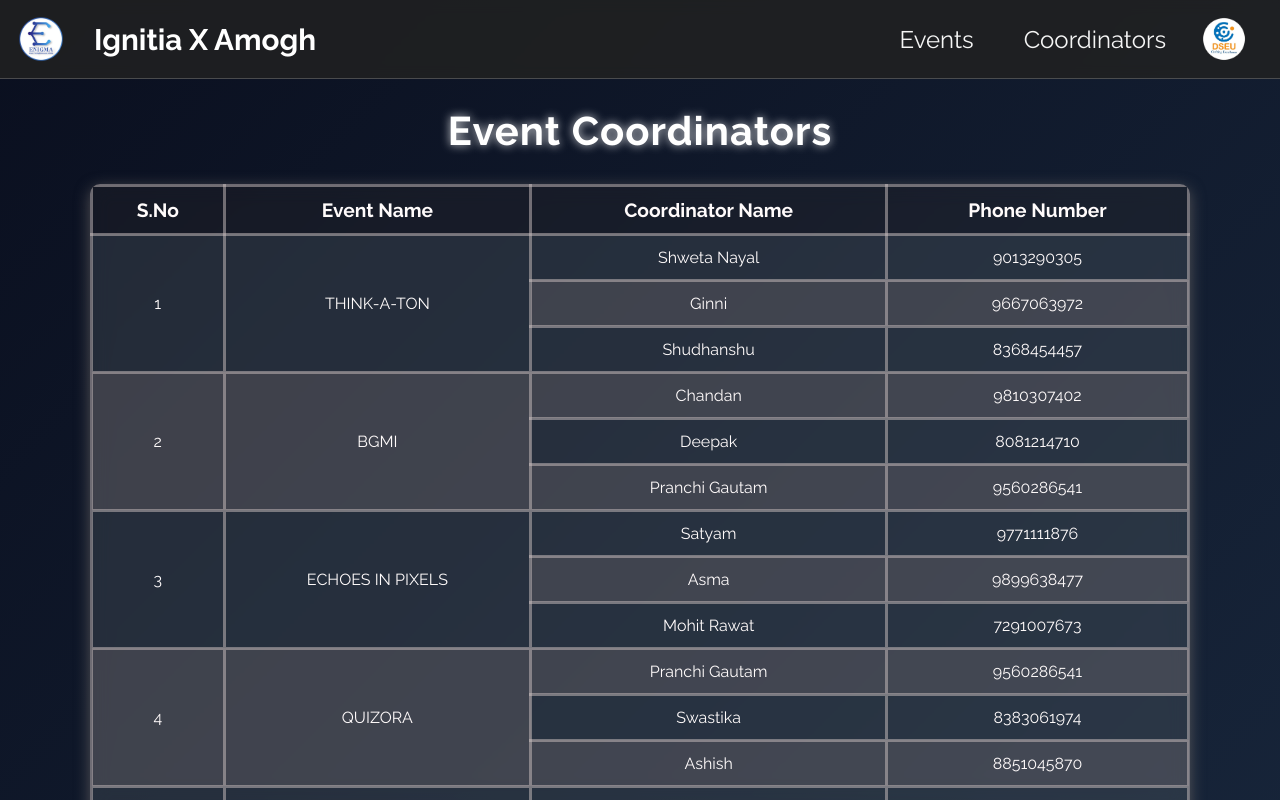
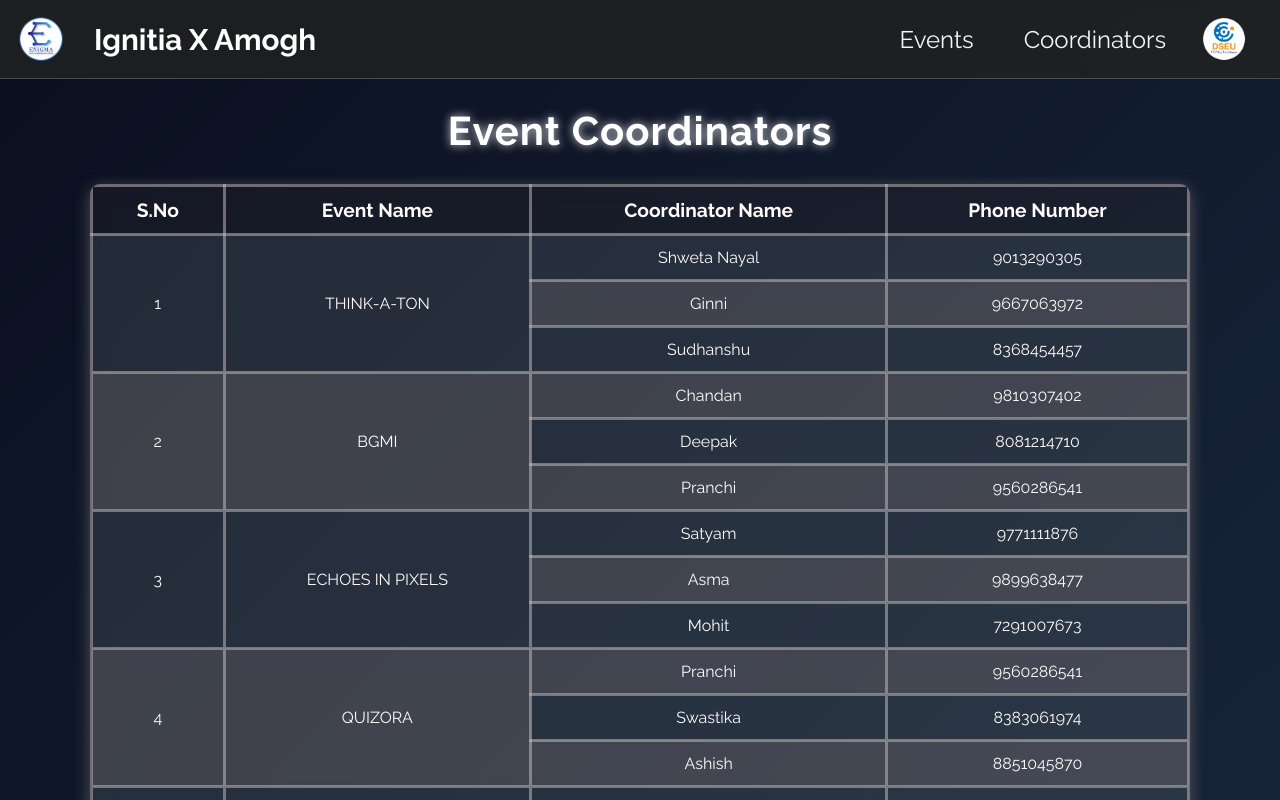
Before and after one commit to shweta-nayal/Ignitia, a React (Vite) app: page /coordinators in a window 1280 px wide. Built offline with nearby package versions, Linux system fonts and the light colour scheme.

Commit message:
Update Coordinators.jsx

```diff
--- a/src/components/Coordinators.jsx
+++ b/src/components/Coordinators.jsx
@@ -2,12 +2,12 @@ import React from "react";
 import "../styles/Coordinators.css";
 
 const coordinatorsData = [
-  { id: 1, event: "THINK-A-TON", coordinators: ["Shweta Nayal", "Ginni", "Shudhanshu"], phone: ["9013290305", "9667063972", "8368454457"] },
-  { id: 2, event: "BGMI", coordinators: ["Chandan", "Deepak", "Pranchi Gautam"], phone: ["9810307402", "8081214710", "9560286541"] },
-  { id: 3, event: "ECHOES IN PIXELS", coordinators: ["Satyam", "Asma", "Mohit Rawat"], phone: ["9771111876", "9899638477", "7291007673"] },
-  { id: 4, event: "QUIZORA", coordinators: ["Pranchi Gautam", "Swastika", "Ashish"], phone: ["9560286541", "8383061974", "8851045870"] },
+  { id: 1, event: "THINK-A-TON", coordinators: ["Shweta Nayal", "Ginni", "Sudhanshu"], phone: ["9013290305", "9667063972", "8368454457"] },
+  { id: 2, event: "BGMI", coordinators: ["Chandan", "Deepak", "Pranchi"], phone: ["9810307402", "8081214710", "9560286541"] },
+  { id: 3, event: "ECHOES IN PIXELS", coordinators: ["Satyam", "Asma", "Mohit"], phone: ["9771111876", "9899638477", "7291007673"] },
+  { id: 4, event: "QUIZORA", coordinators: ["Pranchi", "Swastika", "Ashish"], phone: ["9560286541", "8383061974", "8851045870"] },
   { id: 5, event: "BUISNESS QUIZ", coordinators: ["Shivansh", "Namrita", "Bhumika"], phone: ["7703860323", "9650934330", "9990108066"] },
-  { id: 6, event: "LOGOVATION", coordinators: ["Mohit Rawat", "Manya", "Archita"], phone: ["7291007673", "9990009880", "9910222184"] },
+  { id: 6, event: "LOGOVATION", coordinators: ["Mohit", "Manya", "Archita"], phone: ["7291007673", "9990009880", "9910222184"] },
   { id: 7, event: "WEB CRAZE", coordinators: ["Deepak", "Vinay", "Mahima"], phone: ["8081214710", "8700447828", "9266713969"] },
   { id: 8, event: "SPELLBOUND", coordinators: ["Uday", "Devanshi", "Asma"], phone: ["9971072434", "8789772787", "9899638477"] }
 ];
```
